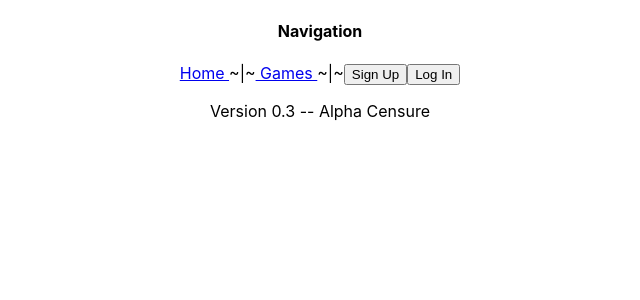
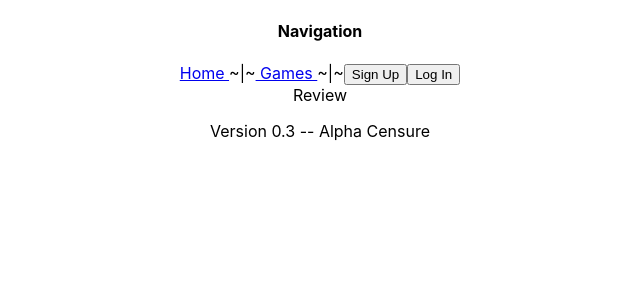
Before and after one commit to badihaki/phase-4-project, a React (Create React App) app in the folder client/: page /reviews/1 in a window 1280 px wide. Shown: the top 300 px of the page, without its empty margins (320-960 px from the left). Built offline with nearby package versions, Linux system fonts and the light colour scheme; no server answers.

Commit message:
created reviewCard.js to show individual reviews. Created a new front-end route that leads to this card dynamically.

```diff
--- a/client/src/App.js
+++ b/client/src/App.js
@@ -11,6 +11,7 @@ import UpdatePlayerForm from './Components/Player/UpdatePlayerForm';
 import GamesList from './Components/Games/GameList';
 import GameCard from './Components/Games/GameCard';
 import NavigationFooter from './Components/Nav/NavigationFooter';
+import ReviewCard from './Components/GameReviews/ReviewCard';
 
 function App() {
 
@@ -55,6 +56,9 @@ function App() {
         <NavigationBar />
         <Switch>
           {/* Real routes begin here */}
+          <Route exact path={"/reviews/:id"} >
+            <ReviewCard />
+          </Route>
           <Route exact path={"/gamelist/:id"}>
                 <GameCard />
           </Route>
--- a/client/src/Components/GameReviews/GameReviews.js
+++ b/client/src/Components/GameReviews/GameReviews.js
@@ -1,14 +1,15 @@
 import React from "react";
+import { Link } from "react-router-dom";
 
 function GameReview( {review} ){
-
-    console.log(review.user);
-
     return(
         <div>
             {review.score}
             <br />
             {review.comment}
+            <br />
+            <Link to={`../reviews/${review.id}`} >Full review</Link>
+            <br />
         </div>
     )
 }
--- /dev/null
+++ b/client/src/Components/GameReviews/ReviewCard.js
@@ -0,0 +1,24 @@
+import React, { useEffect } from "react";
+import { useParams } from "react-router-dom";
+
+function ReviewCard(){
+
+    const {id} = useParams()
+
+    useEffect(
+        ()=>{
+            fetch(`/reviews/${id}`).then(r=>r.json()).then(data=>{
+                console.log(data);
+            })
+        },
+        []
+    )
+
+    return(
+        <div>
+            Review
+        </div>
+    )
+}
+
+export default ReviewCard;
```
